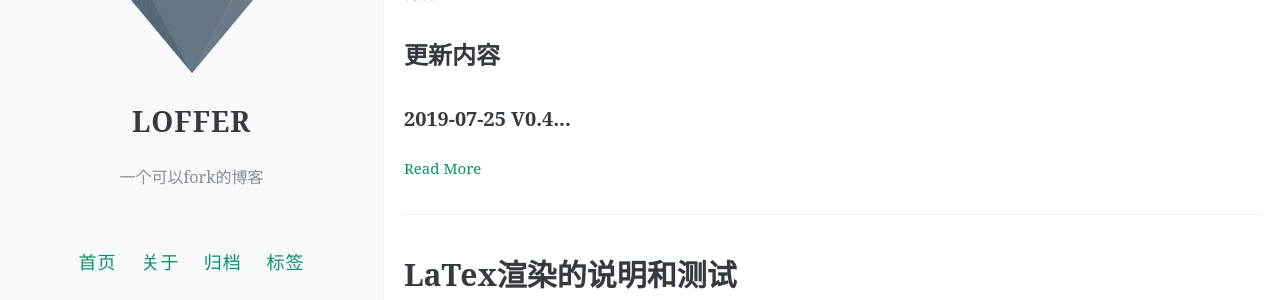
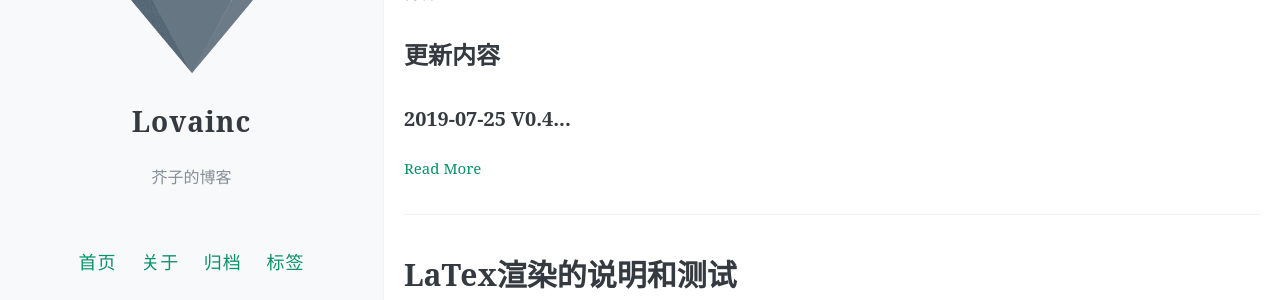
Before and after one commit to FromEndWorld/LOFFER, a Jekyll site: the page built from index.html, in a window 1280 px wide. Shown: the part 227-527 px from the top of the page. Built offline with Jekyll 4.4.1, drawn with Linux system fonts in a browser that asks for light colours; nearby versions of some CDN libraries; the list of posts is cut into pages by our own code; comment, search, counter and statistics services are not loaded.

Commit message:
Update _config.yml

```diff
--- a/_config.yml
+++ b/_config.yml
@@ -5,9 +5,9 @@
 # 你的博客名称，请用你想要的博客名替换“LOFFER”，以下修改都可类似处理
 # 注意，“name: LOFFER”，冒号后面的空格不可以省略。
 # 井号后面的文字是说明文档，不会被程序读取。
-name: LOFFER
+name: Lovainc
 # 描述/签名
-description: 一个可以fork的博客
+description: 芥子的博客
 
 #
 # 下面的设定都是可选的
```
